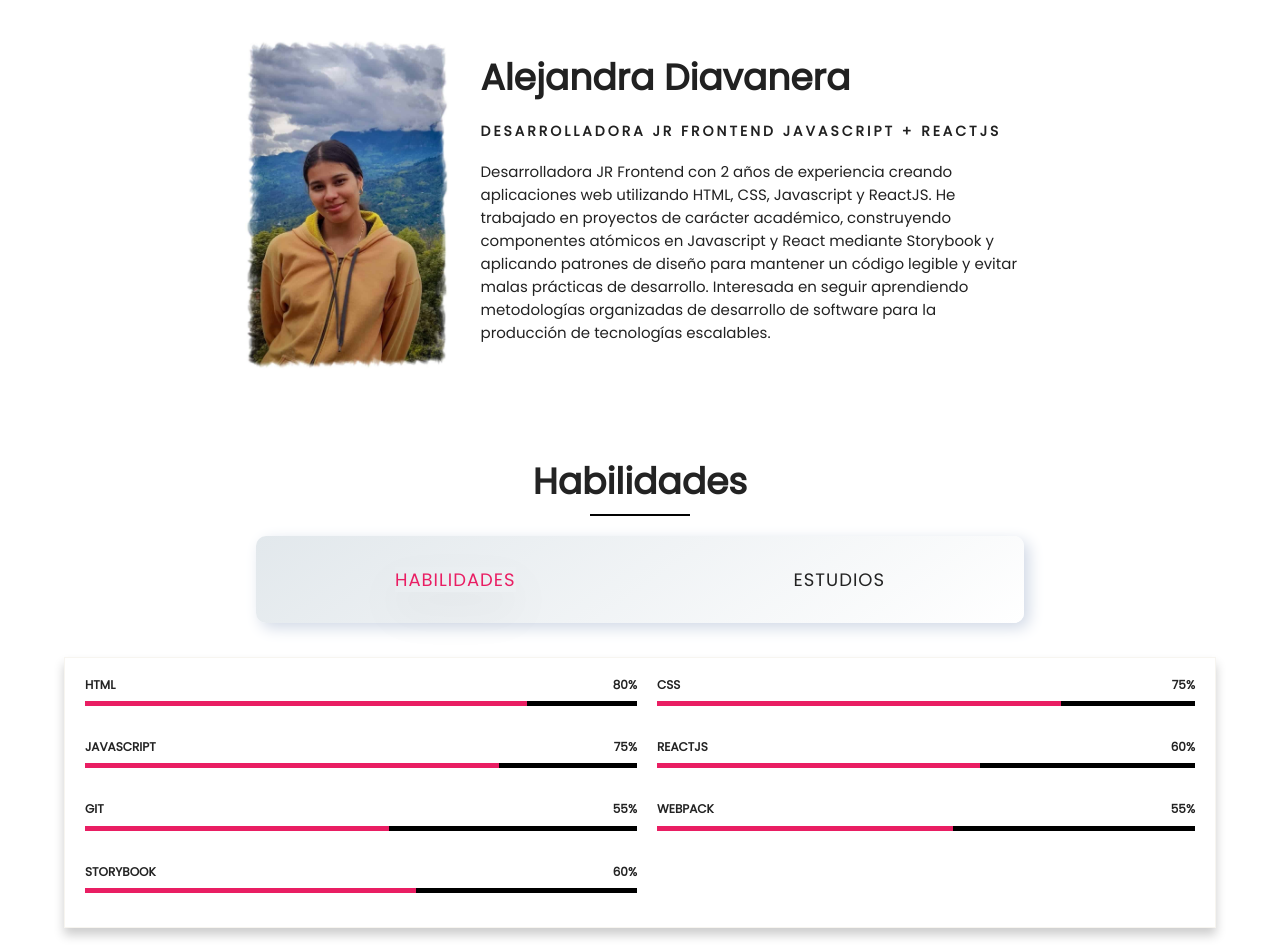
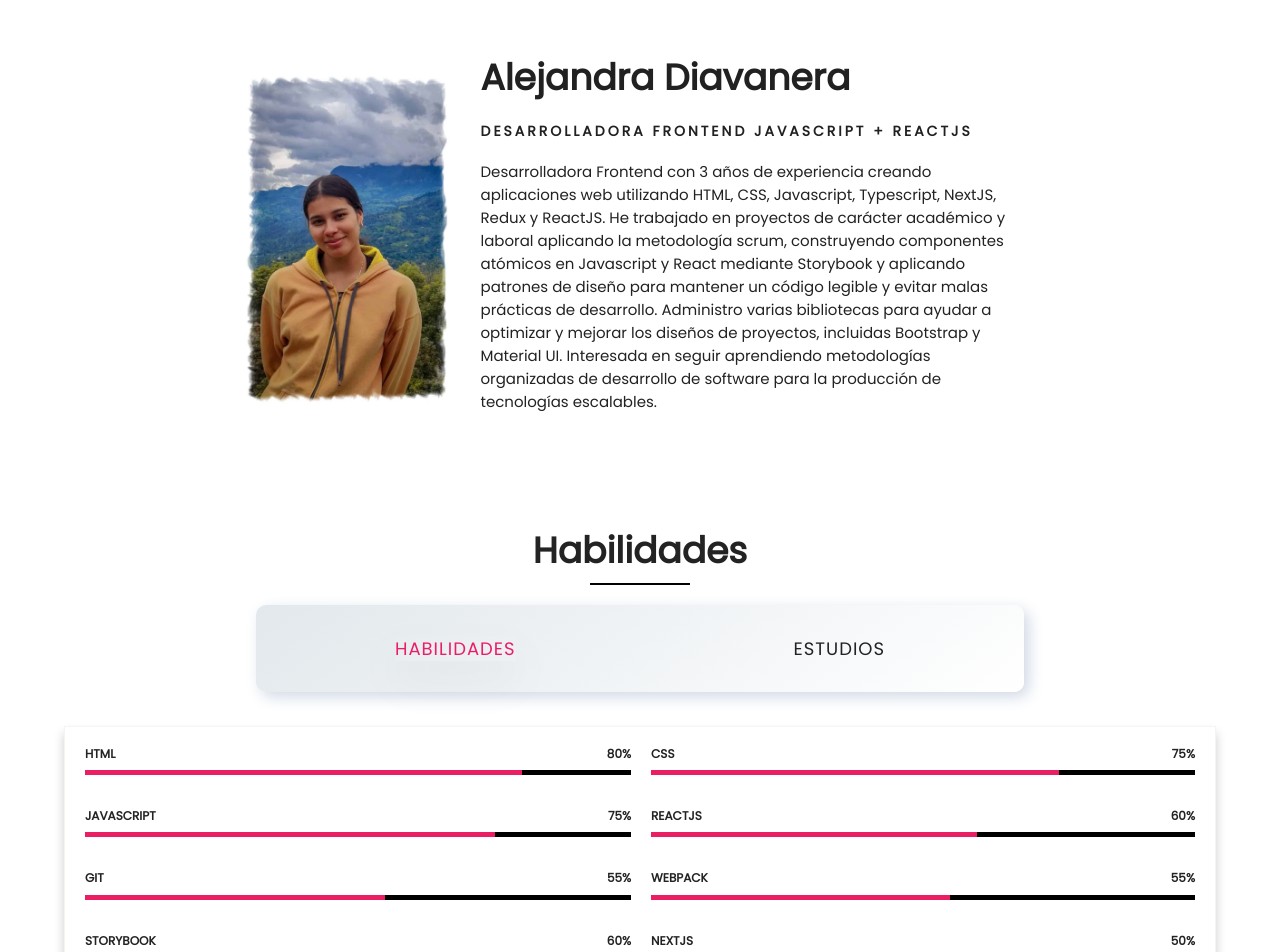
Before and after one commit to Mayra234/my-portfolio-react, a React (Create React App) app: page / in a window 1280 px wide. Shown: the part 840-1792 px from the top of the page. Built offline with nearby package versions, Linux system fonts and the light colour scheme.

Commit message:
Informacion del portafolio actualizada

```diff
--- a/src/constants/skills.js
+++ b/src/constants/skills.js
@@ -6,6 +6,10 @@ export const SKILLS = [
   { name: 'Git', score: 55 },
   { name: 'Webpack', score: 55 },
   { name: 'Storybook', score: 60 },
+  { name: 'NextJS', score: 50 },
+  { name: 'Redux', score: 60 },
+  { name: 'Bootstrap', score: 50 },
+  { name: 'Material UI', score: 70 },
 ];
 
 export const STUDIES = [
--- a/src/pages/Home/AboutMe/index.jsx
+++ b/src/pages/Home/AboutMe/index.jsx
@@ -13,17 +13,19 @@ export const AboutMe = () => {
       <div className="text-about">
         <H2 className="text-about-h2">Alejandra Diavanera</H2>
         <H3 className="text-about-h3">
-          Desarrolladora JR Frontend Javascript + ReactJS
+          Desarrolladora Frontend Javascript + ReactJS
         </H3>
         <p className="p">
-          Desarrolladora JR Frontend con 2 años de experiencia creando
-          aplicaciones web utilizando HTML, CSS, Javascript y ReactJS. He
-          trabajado en proyectos de carácter académico, construyendo componentes
-          atómicos en Javascript y React mediante Storybook y aplicando patrones
-          de diseño para mantener un código legible y evitar malas prácticas de
-          desarrollo. Interesada en seguir aprendiendo metodologías organizadas
-          de desarrollo de software para la producción de tecnologías
-          escalables.
+          Desarrolladora Frontend con 3 años de experiencia creando aplicaciones
+          web utilizando HTML, CSS, Javascript, Typescript, NextJS, Redux y
+          ReactJS. He trabajado en proyectos de carácter académico y laboral
+          aplicando la metodología scrum, construyendo componentes atómicos en
+          Javascript y React mediante Storybook y aplicando patrones de diseño
+          para mantener un código legible y evitar malas prácticas de
+          desarrollo. Administro varias bibliotecas para ayudar a optimizar y
+          mejorar los diseños de proyectos, incluidas Bootstrap y Material UI.
+          Interesada en seguir aprendiendo metodologías organizadas de
+          desarrollo de software para la producción de tecnologías escalables.
         </p>
       </div>
     </div>
```
